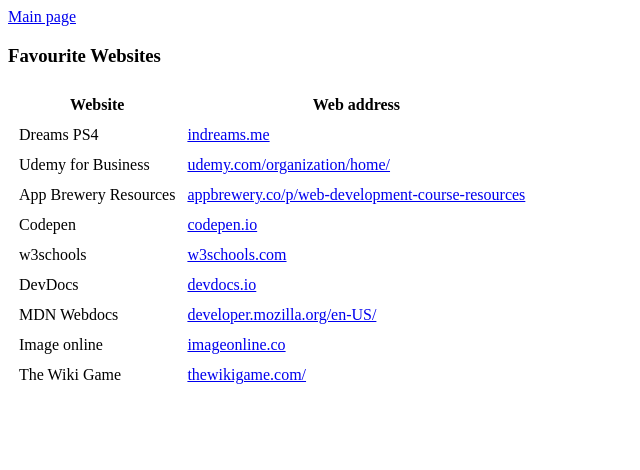
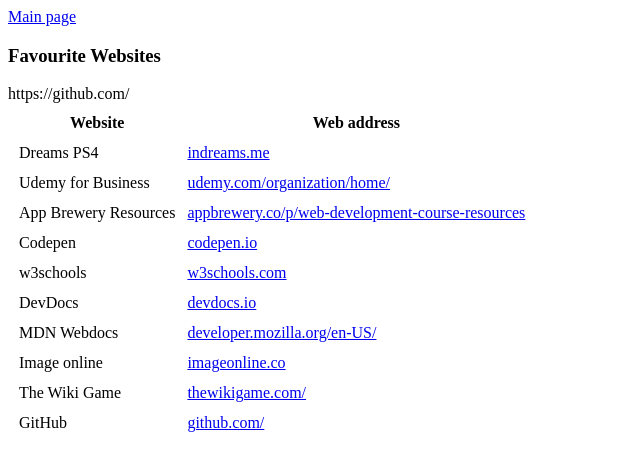
Before and after one commit to billbev/CV, a plain HTML site: page links.html in a window 1280 px wide. Shown: the whole page, without its empty margins (0-640 px from the left). Drawn offline with Linux system fonts and the light colour scheme.

Commit message:
Add files via upload
Update of links page with github

```diff
--- a/links.html
+++ b/links.html
@@ -63,6 +63,11 @@
       <td>The Wiki Game</td>
       <td><a href ="https://www.thewikigame.com/group">thewikigame.com/</a></td>
     </tr>
+    https://github.com/
+    <tr>
+      <td>GitHub</td>
+      <td><a href ="https://github.com/">github.com/</a></td>
+    </tr>
 
 
 
```
